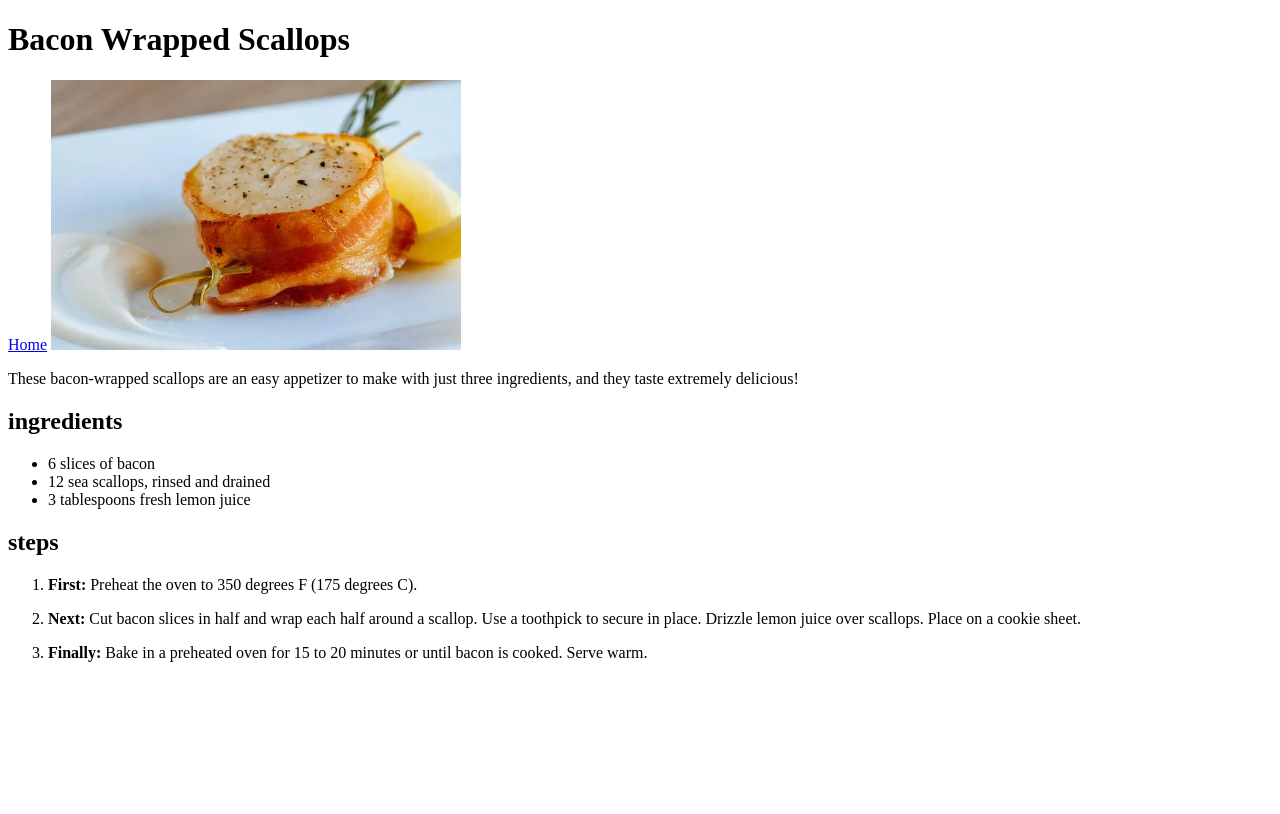
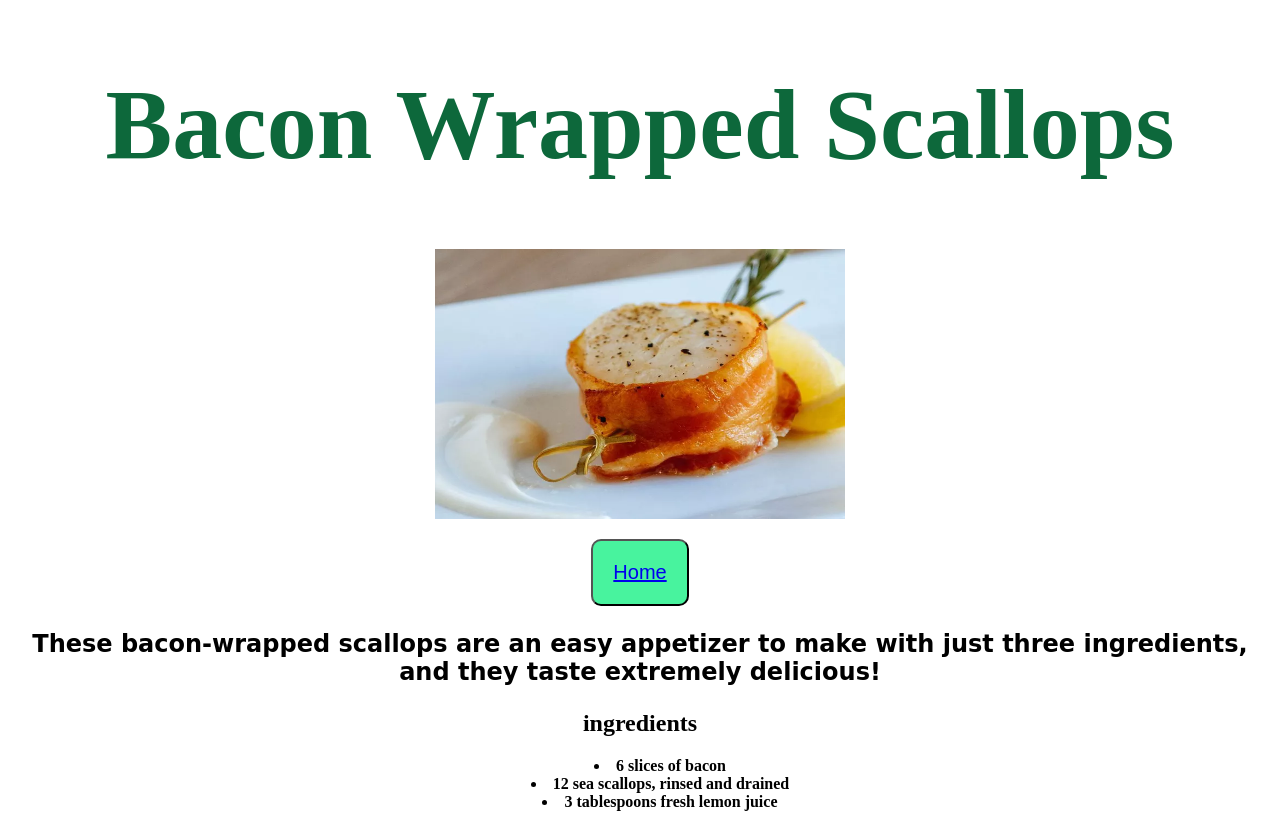
Before and after one commit to ChandoFin/odin-recipes, a plain HTML site: page recipes/bacon-scallop-recipe.html in a window 1280 px wide. Shown: the top 814 px of the page. Drawn offline with Linux system fonts and the light colour scheme.

Commit message:
add styles.css to recipes
begun work on styles.css to make the recipes pages
more visually appealing

```diff
--- a/recipes/bacon-scallop-recipe.html
+++ b/recipes/bacon-scallop-recipe.html
@@ -4,25 +4,41 @@
         <meta charset="UTF-8">
         <meta name="viewport" content="width=device-width, initial-scale=1.0">
         <title>bacon wrapped scallops</title>
+        <link rel="stylesheet" href="../styles.css">
     </head>
 
     <body>
         <h1>Bacon Wrapped Scallops</h1>
-        <a href="../index.html">Home</a>
+
         <img src="../images/bacon-scallops.webp" alt="bacon wrapped scallops" height="270" width="410">
-        <p>These bacon-wrapped scallops are an easy appetizer to make with just three ingredients, and they taste extremely delicious!</p>
+
+        <p>
+        <button class="button home"><a href="../index.html">Home</a></button>
+        </p>
+
+        <p class="description">These bacon-wrapped scallops are an easy appetizer to make with just three ingredients, and they taste extremely delicious!</p>
+
         <h2>ingredients</h2>
+
         <ul>
+
             <li>6 slices of bacon</li>
+
             <li>12 sea scallops, rinsed and drained</li>
+
             <li>3 tablespoons fresh lemon juice</li>
+
         </ul>
+
         <h2>steps</h2>
+
         <ol>
+
             <li><strong>First:</strong>  Preheat the oven to 350 degrees F (175 degrees C).
             </li>
 
             <p></p>
+
             <li><strong>Next:</strong>  Cut bacon slices in half and wrap each half around a scallop. Use a toothpick to secure in place. Drizzle lemon juice over scallops. Place on a cookie sheet.
             </li>
 
--- /dev/null
+++ b/styles.css
@@ -0,0 +1,32 @@
+h1 {
+    color: rgb(13, 104, 59);
+    font-weight: bolder;
+    font-size: 100px;
+}
+
+body {
+    text-align: center;
+    font-weight: bold;
+}
+
+.button.home {
+
+    background-color: rgb(72, 243, 158);
+    color: white;
+    padding: 20px;
+    border-radius: 10px;
+    text-decoration: none;
+    font-size: 20px;
+}
+
+li {
+    list-style-position: inside;
+    text-align: center;
+}
+
+.description {
+    font-size: 24px;
+    font-weight: bolder;
+    font-family: cursive, sans-serif;
+
+}
```
Also changed, not shown: index.html (+6 -5 lines), recipes/filet-mignon-recipe.html (+6 -3 lines), recipes/lamb-shanks-recipe.html (+7 -2 lines).
